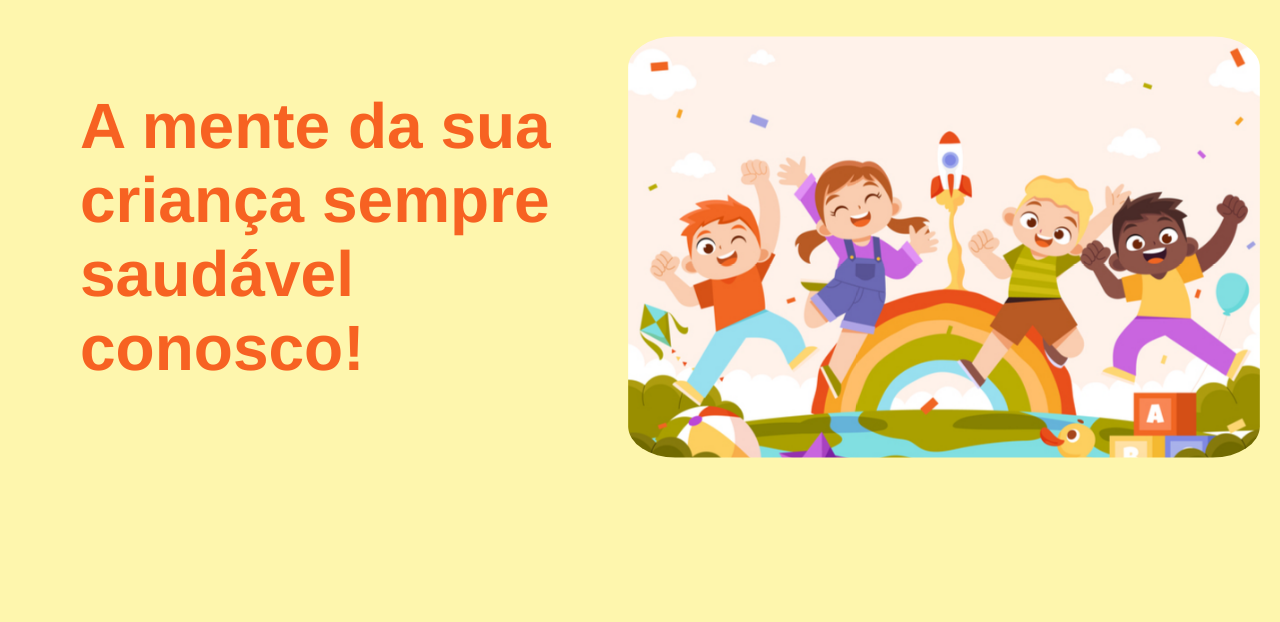
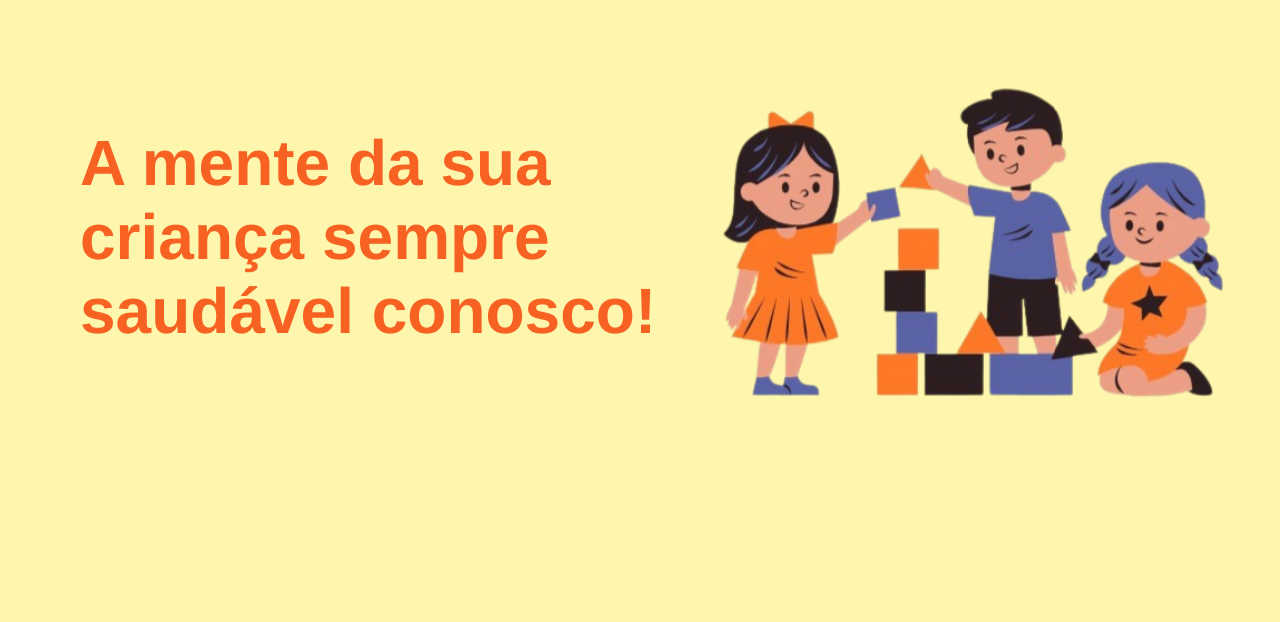
Before and after one commit to TR1Z1E/Projeto-Neuro-crescer, a plain HTML site: page index.html in a window 1280 px wide. Shown: the part 178-800 px from the top of the page. Drawn offline with Linux system fonts and the light colour scheme.

Commit message:
Alteração imagem home
alteração da imagem das crianças no topo do site

```diff
--- a/index.css
+++ b/index.css
@@ -469,6 +469,7 @@ h1{
     color: #000000;
     font-weight: 200;
     transform: translateY(1rem);
+}
 
 .content{
     width: 91%;
--- a/index.html
+++ b/index.html
@@ -58,7 +58,7 @@
     <div><h1>A mente da sua criança sempre saudável conosco!</h1></div>
 
     <div class="imagem-mulher">
-        <img src="assets/criancas01.jpg" alt="">
+        <img src="assets/criancas_home.png" alt="">
    </div>
 </section>
 
```
Also changed, not shown: Assets/criancas_home.png (added), 1 other file.
